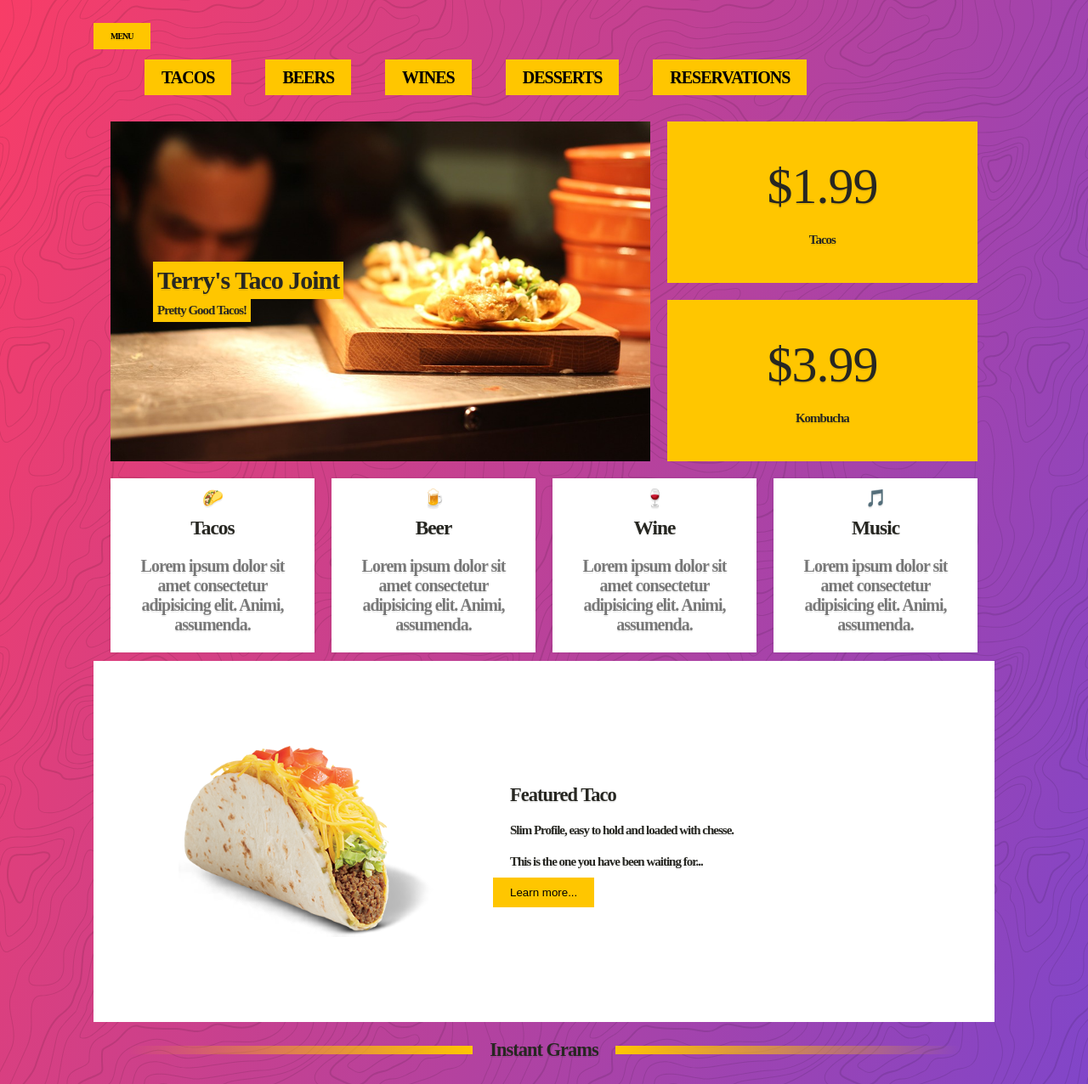
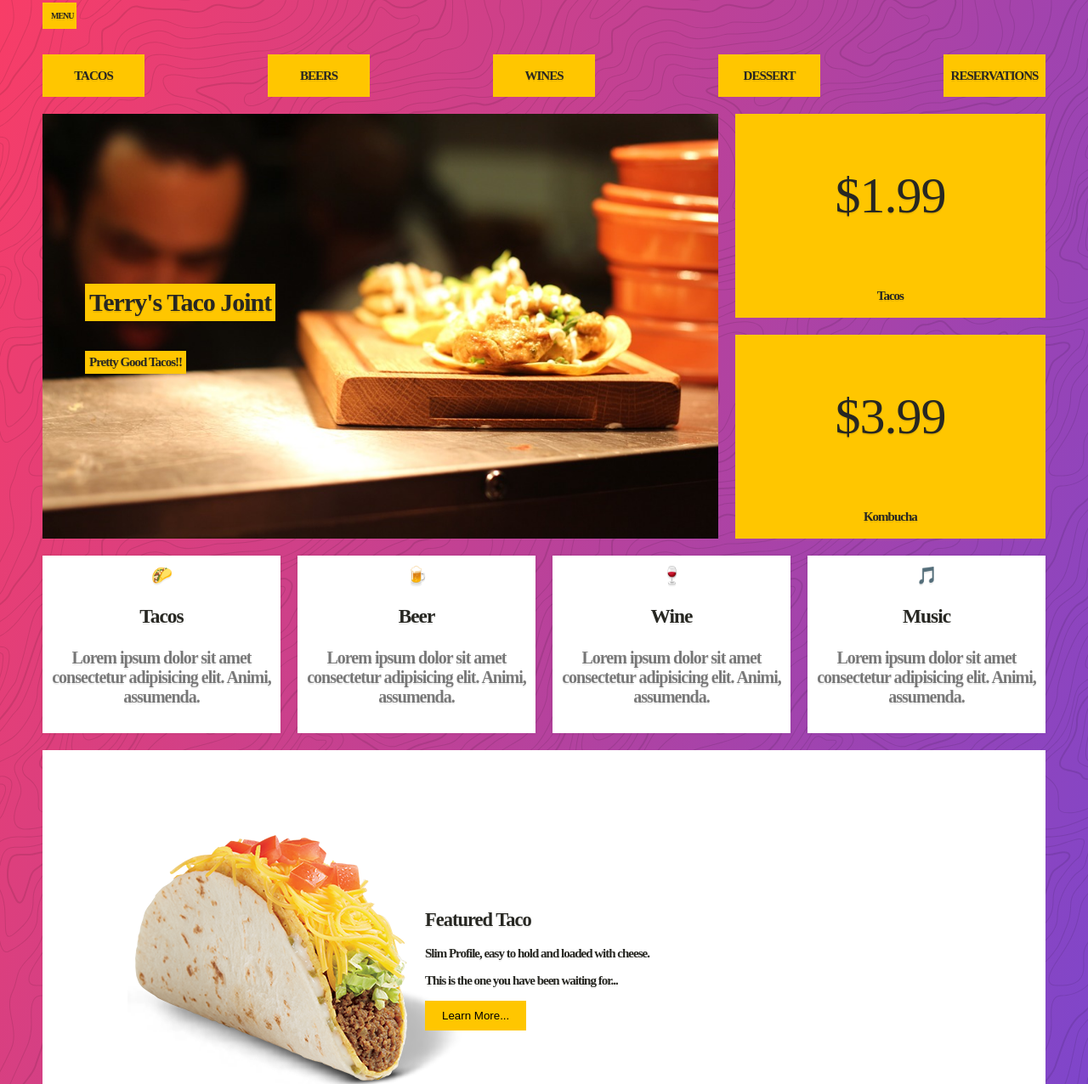
Before and after one commit to Abat01/Restaurant_page, a plain HTML site: page index.html in a window 1280 px wide. Shown: the part 47-1323 px from the top of the page at 85% size. Drawn offline with Linux system fonts and the light colour scheme; files whose address does not match are found by name.

Commit message:
menu updated

```diff
--- a/index.html
+++ b/index.html
@@ -4,27 +4,39 @@
     <meta charset="UTF-8">
     <meta http-equiv="X-UA-Compatible" content="IE=edge">
     <meta name="viewport" content="width=device-width, initial-scale=1.0">
-    <title>Restaurant page</title>
+    <title>Restaurant Page</title>
     <link rel="stylesheet" href="style/styles.css">
 </head>
 <body>
     <div class="all">
         <a href="#" class="menu">MENU</a>
-        <nav style="display: flex;">
-          <ul style="display: flex;">
-            <li><a href="#">TACOS</a></li>
-            <li><a href="#">BEERS</a></li>
-            <li><a href="#">WINES</a></li>
-            <li><a href="#">DESSERTS</a></li>
-            <li><a href="#">RESERVATIONS</a></li>
-          </ul>
-        </nav>
+        <div class="menu_items">
+            <div>
+                TACOS
+            </div>
+            <div>
+                BEERS
+            </div>
+            <div>
+                WINES
+            </div>
+            <div>
+                DESSERT
+            </div>
+            <div>
+                RESERVATIONS
+            </div>
+        </div>
         <div class="top">
             <header class="hero">
-          <h1>Terry's Taco Joint</h1>
-          <p>Pretty Good Tacos!</p>
+                <h1>
+                    Terry's Taco Joint
+                </h1>
+                <p>
+                    Pretty Good Tacos!!
+                </p>
             </header>
-        <div class="t_box">
+            <div class="t_box1">
                 <p class="price">$1.99</p>
                 <p>Tacos</p>
             </div>
@@ -56,30 +68,38 @@
             </div>
         </section>
         <section class="information">
-            <img src="images/queso-taco.png" alt="Delicouse Taco" class="information">
-    <div class="details">
-        <h2>Featured Taco</h2>
-        <p>Slim Profile, easy to hold and loaded with chesse.</p>
-        <p>This is the one you have been waiting for...</p>
-        <button>Learn more...</button>
+            <img src="images/queso-taco.png" alt="Yummy Yummyy Taco" class="information">
+            <div class="details_information">
+                <h2>
+                    Featured Taco
+                </h2>
+                <p>
+                    Slim Profile, easy to hold and loaded with cheese.
+                </p>
+                <p>
+                    This is the one you have been waiting for...
+                </p>
+                <button>
+                    Learn More...
+                </button>
             </div>
         </section>
-<section class="info_gallery">
-    <h2>Instant Grams</h2>
-
+        <section class="random_images">
+            <h2>
+                Instant Grams
+            </h2>
             <img src="images/RP.jpeg" alt="">
-<img src="images/RP2.jpeg"alt="">
+            <img src="images/RP2.jpeg" alt="">
             <img src="images/RP3.jpeg" alt="">
-<img src="images/RP4.jpeg"alt="">
-<img src="images/RP5.jpeg"alt="">
-<img src="images/RP6.jpeg"alt="">
-<img src="images/RP7.jpeg"alt="">
-<img src="images/RP8.jpeg"alt="">
-<img src="images/RP9.jpeg"alt="">
+            <img src="images/RP4.jpeg" alt="">
+            <img src="images/RP5.jpeg" alt="">
+            <img src="images/RP6.jpeg" alt="">
+            <img src="images/RP7.jpeg" alt="">
+            <img src="images/RP8.jpeg" alt="">
+            <img src="images/RP9.jpeg" alt="">
             <img src="images/RP10.jpeg" alt="">
         </section>
+    </div>
 
-</div>
-</main>
 </body>
 </html>
--- a/style/styles.css
+++ b/style/styles.css
@@ -1,104 +1,10 @@
-/* MENU */
-*{
-    padding: 10px 20px;
-    margin: 0;
-    box-sizing: border-box;
+/* ALL */
+
+  .all {
+    display: grid;
+    grid-gap: 20px;
 
   }
-.menu{
-    background-color:#ffc600;
-    padding: 10px 20px;
-}
-nav{
-    display: inherit;
-    width: calc(100% - 103px);
-    text-align: center;
-}
-nav ul{
-    list-style-type: none;
-}
-nav ul li{
-    display: inline;
-    margin: inherit;
-}
-.menu{
-    color: black;
-    text-decoration: none;
-    font-weight: bold;
-    font-size: 10px;
-}
-nav ul li a{
-    text-decoration: none;
-    color: black;
-    padding: 10px 20px;
-    font-size: 20px;
-    text-transform: uppercase;
-    text-decoration: none;
-    font-weight: bold;
-    text-align: left;
-    background: #ffc600;
-}
-.top{
-
-display: grid;
-grid-gap: 25px;
-grid-template-areas: "hero hero box1"
-"hero hero box2";
-
-}
-.price{
-
-font-size: 60px;
-font-weight: 300;
-box-sizing: inherit;
-}
-.box1 {
-grid-area: box1;
-
-}
-.box1{
-
-background: var(--yellow);
-display: grid;
-align-items: center;
-justify-items: center;
-align-content: center;
-}
-:root {
---yellow: #ffc600;
---black: #272722;
-}
-html {
-box-sizing: border-box;
-font-weight: 900;
-font-size: 10px;
-color: var(--black);
-text-shadow: 0 2px 0 rgba(0, 0, 0, 0,0.7);
-}
-.box2 {
-grid-area: box2;
-}
-.box2{
-
-background: var(--yellow);
-display: grid;
-align-items: center;
-justify-items: center;
-align-content: center;
-}
-
-:root {
---yellow: #ffc600;
---black: #272722;
-}
-html {
-box-sizing: border-box;
-font-weight: 900;
-font-size: 10px;
-color: var(--black);
-text-shadow: 0 2px 0 rgba(0, 0, 0, 0,0.7);
-}
-
   body {
     font-size: 21px;
     background-image: linear-gradient(110deg, #f93d66,#6d47d9 );
@@ -106,8 +12,43 @@ min-height: calc(100vh - 100px);
     margin: 50px;
     background-attachment: fixed;
     letter-spacing: -1px;
-background-image: url(/Users/abatannamammedova/Desktop/html_new/topography.svg), linear-gradient(110deg, #f93d66, #6d47d9);
+    background-image: url('../images/topography.svg'), linear-gradient(110deg, #f93d66, #6d47d9);
 
+    }
+   /* menu */
+   .menu{
+    color: #272722;
+    text-decoration: none;
+    font-weight: bold;
+    font-size: 10px;
+    background-color: #ffc600;
+    padding: 10px;
+    display:inline-block;
+    width: 20px;
+    justify-content: center;
+  }
+  .menu_items{
+    display: flex;
+    justify-content: space-between;
+  }
+  .menu_items div{
+    background-color: var(--yellow);
+    height: 50px;
+    width: 120px;
+    font-size: 15px;
+    display: flex;
+    margin-top: 10px;
+    pad: 50px;
+    justify-content: center;
+    align-items: center;
+
+
+  }
+  @media only screen and (max-width: 900px) {
+     .menu_items {
+      display: none;
+
+    }
   }
   /* Top Box class */
 
@@ -134,33 +75,44 @@ background-image: url(/Users/abatannamammedova/Desktop/html_new/topography.svg),
     background: var(--yellow);
     padding: 5px;
   }
-.t_box{
-    background: var(--yellow) ;
+.t_box1{
+    background-color: var(--yellow) ;
     display: grid;
     align-items: center;
     justify-items: center;
     align-content: center;
   }
 .t_box2{
-    background: var(--yellow) ;
+    background-color: var(--yellow) ;
       display: grid;
     align-items: center;
     justify-items: center;
     align-content: center;
+}
+:root {
+        --yellow: #ffc600;
+        --black: #272722;
+        }
+        html {
+        box-sizing: border-box;
+        font-weight: 900;
+        font-size: 10px;
+        color: var(--black);
+        text-shadow: 0 2px 0 rgba(0, 0, 0, 0,0.7);
+        }
 
-  }
 .price {
     font-size: 60px;
     font-weight: 300;
 }
 
-/*Wrapper edit*/
-div{display: blocky;
+  /* MENU ITEMS */
+
+  .menu{
+
   }
-body{
-    font-size: 15px;
-}
-/* FEATURES MINIMIZE */
+
+  /* Features! */
   .features{
     display: grid;
     grid-gap: 20px;
@@ -168,10 +120,6 @@ body{
     column-gap: 20px;
     box-sizing: inherit;
     grid-template-columns: repeat(auto-fit, minmax(200px,1fr));
-}
-
-    body {
-font-size: 15px;
 }
 html {
 box-sizing: border-box;
@@ -198,59 +146,44 @@ div{
 body {
         font-size: 15px;
     }
-
-/*INFORMATION BOX TACO*/
-   img{
-        max-width: 100%;
-        box-sizing: inherit;
-
-    }
-    img{overflow-clip-margin: content-box;
-    overflow: clip;
-}
-
 .information{
-
-box-sizing: inherit;
       background: white;
       padding: 50px;
       display: grid;
       grid-template-columns: 400px 1fr;
       align-items: center;
     }
-body {
-font-size: 15px;
-}
     button {
       background: #ffc600;
       border: 0;
       padding: 10px 20px;
   }
+
  /* INFO GALLERY EDITING*/
-.info_gallery {
+ .random_images {
   display: grid;
   grid-gap: 20px;
   grid-template-columns: repeat(auto-fit, minmax(200px, 1fr));
 
   }
-.info_gallery img {
+  .random_images img {
   box-sizing: 15px
   ;
   }
-.info_gallery h2 {
+  .random_images h2 {
   grid-column: 1 / -1;
   display: grid;
   grid-template-columns: 1fr auto 1fr;
   grid-gap: 20px;
   align-items: center;
   }
-.info_gallery h2:before, .info_gallery h2:after {
+  .random_images h2:before, .random_images h2:after {
   display: block;
   content: '';
   height: 10px;
   background: linear-gradient(to var(--direction, left), var(--yellow), transparent);
   }
 
-.info_gallery h2:after {
+  .random_images h2:after {
   --direction: right;
   }
```
Lines whose indentation alone changed are shown as unchanged.
